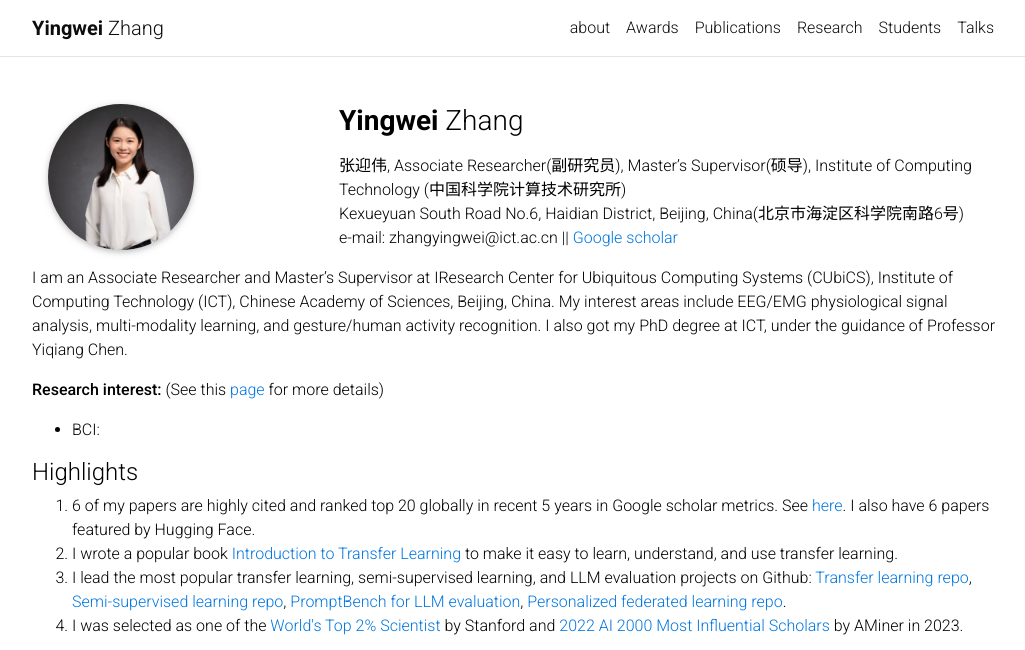
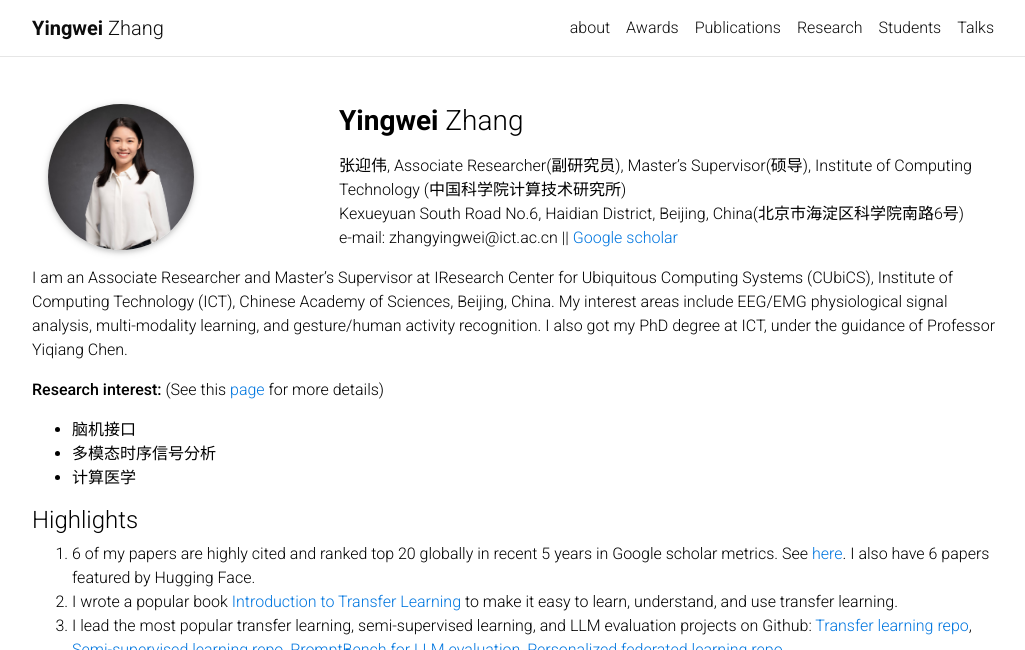
Before and after one commit to M-youyou/M-youyou.github.io, a Jekyll site: the page built from _pages/about.md, in a window 1280 px wide, cut to the strip 0-650 px from the top of the page. Shown: the whole strip, without its empty margins (123-1148 px from the left). Built offline with Jekyll 4.4.1, drawn with Linux system fonts in a browser that asks for light colours; comment, search, counter and statistics services are not loaded.

Commit message:
Update about.md

```diff
--- a/_pages/about.md
+++ b/_pages/about.md
@@ -24,4 +24,6 @@ I am an Associate Researcher and Master's Supervisor at IResearch Center for Ubi
 
 
 **Research interest:** (See this [page](https://ywzhang.ac.cn/research/) for more details)
-- BCI:
+- 脑机接口
+- 多模态时序信号分析
+- 计算医学
```
